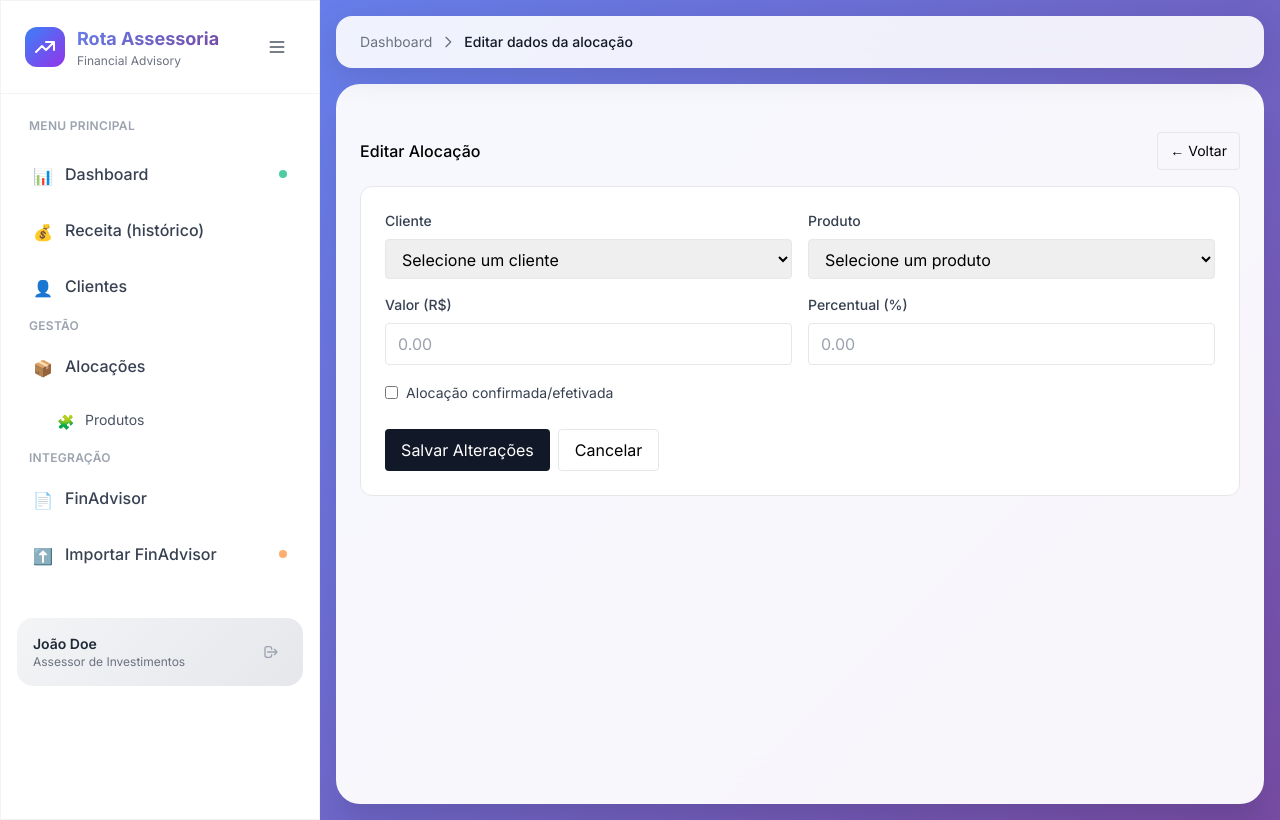
After one commit to Racg3818/rota-assessoria, a Python web app: template templates/alocacoes/editar.html in a window 1280 px wide. The commit adds this page. Run offline with Jinja, Linux system fonts and the light colour scheme; the template is opened without the code that fills it, so the values that code supplies are empty; some libraries are stand-ins or nearby versions.

Commit message:
Corrigir erro na edição de alocações e simplificar drag & drop
- Cria template alocacoes/editar.html ausente (causava erro 500)
- Simplifica JavaScript do drag & drop para maior confiabilidade
- Remove funções JavaScript desnecessárias que podem causar conflitos
- Remove lógica de banco local desnecessária da função _carregar_clientes_produtos
- Drag & drop agora recarrega página para garantir sincronização
- Formulário de edição com todos os campos necessários

Resolve:
- Erro interno ao clicar em "Editar" alocação
- Problemas de movimentação dos cards no kanban

🤖 Generated with [Claude Code](https://claude.ai/code)

Co-Authored-By: Claude <noreply@anthropic.com>

```diff
--- /dev/null
+++ b/templates/alocacoes/editar.html
@@ -0,0 +1,82 @@
+{% extends "base.html" %}
+{% block title %}Editar Alocação — Rota Assessoria{% endblock %}
+{% block subtitle %}Editar dados da alocação{% endblock %}
+{% block content %}
+
+<div class="flex items-center justify-between mb-4">
+  <h2 class="font-medium">Editar Alocação</h2>
+  <a href="{{ url_for('alocacoes.index') }}" class="px-3 py-2 rounded border text-sm">← Voltar</a>
+</div>
+
+<div class="border rounded-xl p-6 bg-white">
+  <form method="post">
+    <div class="grid grid-cols-1 md:grid-cols-2 gap-4 mb-4">
+      <!-- Cliente -->
+      <div>
+        <label class="block text-sm font-medium text-gray-700 mb-2">Cliente</label>
+        <select name="cliente_id" class="w-full border rounded px-3 py-2" required>
+          <option value="">Selecione um cliente</option>
+          {% for cliente in clientes %}
+          <option value="{{ cliente.id }}" {% if cliente.id == alocacao.cliente_id %}selected{% endif %}>
+            {{ cliente.nome }}
+          </option>
+          {% endfor %}
+        </select>
+      </div>
+
+      <!-- Produto -->
+      <div>
+        <label class="block text-sm font-medium text-gray-700 mb-2">Produto</label>
+        <select name="produto_id" class="w-full border rounded px-3 py-2" required>
+          <option value="">Selecione um produto</option>
+          {% for produto in produtos %}
+          <option value="{{ produto.id }}" {% if produto.id == alocacao.produto_id %}selected{% endif %}>
+            {{ produto.nome }} - {{ produto.classe or 'Sem classe' }}
+          </option>
+          {% endfor %}
+        </select>
+      </div>
+    </div>
+
+    <div class="grid grid-cols-1 md:grid-cols-2 gap-4 mb-4">
+      <!-- Valor -->
+      <div>
+        <label class="block text-sm font-medium text-gray-700 mb-2">Valor (R$)</label>
+        <input type="number" name="valor" step="0.01"
+               value="{{ alocacao.valor or '' }}"
+               class="w-full border rounded px-3 py-2"
+               placeholder="0.00">
+      </div>
+
+      <!-- Percentual -->
+      <div>
+        <label class="block text-sm font-medium text-gray-700 mb-2">Percentual (%)</label>
+        <input type="number" name="percentual" step="0.01"
+               value="{{ alocacao.percentual or '' }}"
+               class="w-full border rounded px-3 py-2"
+               placeholder="0.00">
+      </div>
+    </div>
+
+    <!-- Efetivada -->
+    <div class="mb-6">
+      <label class="inline-flex items-center">
+        <input type="checkbox" name="efetivada"
+               {% if alocacao.efetivada %}checked{% endif %}
+               class="rounded border-gray-300">
+        <span class="ml-2 text-sm text-gray-700">Alocação confirmada/efetivada</span>
+      </label>
+    </div>
+
+    <div class="flex gap-2">
+      <button type="submit" class="px-4 py-2 bg-gray-900 text-white rounded hover:bg-gray-800">
+        Salvar Alterações
+      </button>
+      <a href="{{ url_for('alocacoes.index') }}" class="px-4 py-2 border rounded hover:bg-gray-50">
+        Cancelar
+      </a>
+    </div>
+  </form>
+</div>
+
+{% endblock %}
```
Also changed, not shown: templates/alocacoes/index.html (+2 -46 lines), views/alocacoes.py (+0 -9 lines).
